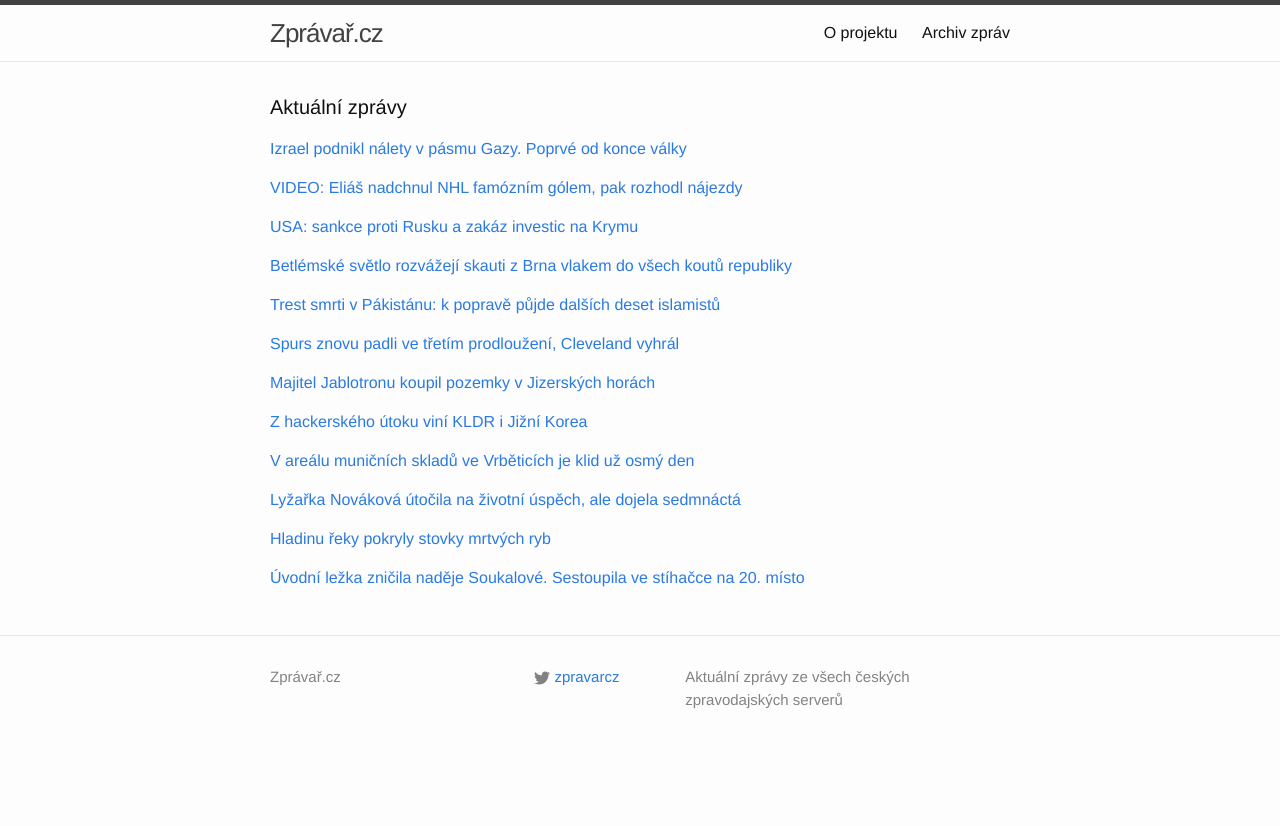
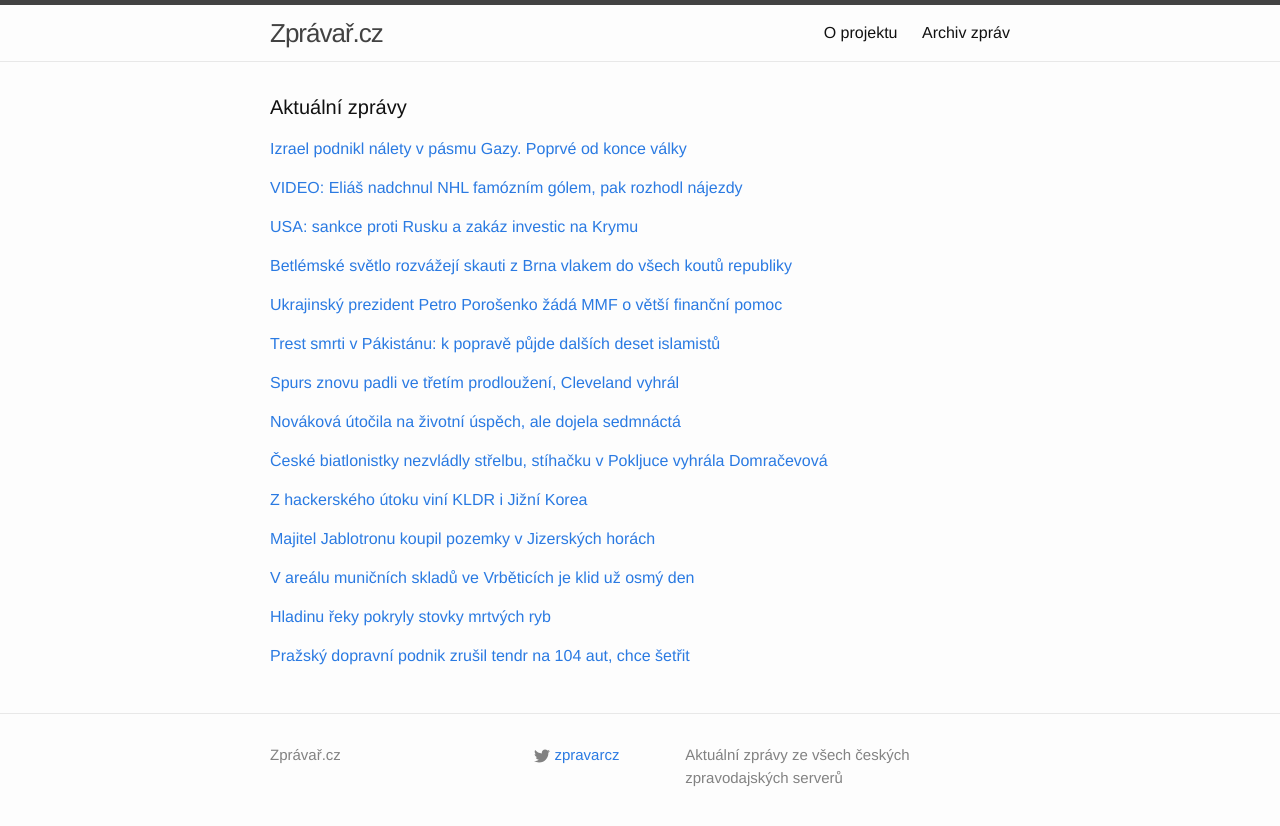
Before and after one commit to adliska/zpravar, a Jekyll site: the page built from index.html, in a window 1280 px wide. Shown: the top 826 px of the page. Built offline with Jekyll 4.4.1, drawn with Linux system fonts in a browser that asks for light colours.

Commit message:
zpravar news update

```diff
--- a/index.html
+++ b/index.html
@@ -54,64 +54,82 @@ layout: default
 <li><a href=http://www.ceskenoviny.cz/zpravy/zpravy/skauti-z-brna-zacali-rozvazet-betlemske-svetlo-do-celeho-ceska/1161134>Skauti z Brna začali rozvážet Betlémské světlo do celého Česka - www.ceskenoviny.cz</a></li>
 <li><a href=http://www.denik.cz/z_domova/skauti-z-brna-zacali-rozvazet-betlemske-svetlo-do-celeho-ceska-20141220.html>Skauti z Brna začali rozvážet Betlémské světlo do celého Česka - www.denik.cz</a></li>
 </ul>
-</div><p><a href="javascript:;" onclick="toggle_visibility('zpravy4')">Trest smrti v Pákistánu: k popravě půjde dalších deset islamistů</a></p>
+</div><p><a href="javascript:;" onclick="toggle_visibility('zpravy4')">Ukrajinský prezident Petro Porošenko žádá MMF o větší finanční pomoc</a></p>
 <div id="zpravy4" style="display:none">
+<ul>
+<li><a href=http://www.novinky.cz/ekonomika/356941-ukrajinsky-prezident-petro-porosenko-zada-mmf-o-vetsi-financni-pomoc.html>Ukrajinský prezident Petro Porošenko žádá MMF o větší finanční pomoc - www.novinky.cz</a></li>
+<li><a href=http://byznys.ihned.cz/c1-63284560-ukrajina-pozadala-mezinarodni-menovy-fond-o-dalsi-penize-hrozi-ji-bankrot>Ukrajina požádala Mezinárodní měnový fond o další peníze, hrozí jí bankrot - byznys.ihned.cz</a></li>
+<li><a href=http://www.ceskatelevize.cz/ct24/ekonomika/296066-porosenko-zada-o-zvyseni-financni-pomoci-proti-statnimu-bankrotu/>Porošenko žádá o zvýšení finanční pomoci proti státnímu bankrotu - www.ceskatelevize.cz</a></li>
+<li><a href=http://www.tyden.cz/rubriky/zahranici/rusko-a-okoli/porosenko-zada-menovy-fond-o-dalsi-financni-pomoc_327956.html>Porošenko žádá měnový fond o další finanční pomoc - www.tyden.cz</a></li>
+<li><a href=http://www.financninoviny.cz/zpravodajstvi/zpravy/ukrajinsky-prezident-zada-od-mmf-zvyseni-financni-pomoci/1161170>Ukrajinský prezident žádá od MMF zvýšení finanční pomoci - www.financninoviny.cz</a></li>
+</ul>
+</div><p><a href="javascript:;" onclick="toggle_visibility('zpravy5')">Trest smrti v Pákistánu: k popravě půjde dalších deset islamistů</a></p>
+<div id="zpravy5" style="display:none">
 <ul>
 <li><a href=http://www.ceskatelevize.cz/ct24/svet/296063-trest-smrti-v-pakistanu-k-poprave-pujde-dalsich-deset-islamistu/>Trest smrti v Pákistánu: k popravě půjde dalších deset islamistů - www.ceskatelevize.cz</a></li>
 <li><a href=http://zpravy.e15.cz/zahranicni/udalosti/odveta-za-utok-pakistan-chysta-serii-poprav-1147706>Odveta za útok: Pákistán chystá sérii poprav - zpravy.e15.cz</a></li>
 <li><a href=http://echo24.cz/a/iMTEk>Odveta za masakr ve škole. Pákistán popraví dalších deset islamistů - echo24.cz</a></li>
 <li><a href=http://zpravy.aktualne.cz/zahranici/pakistan-chce-popravit-dalsich-deset-islamistu/r~64bb3cc2882711e4b6d20025900fea04/>Pákistán chce popravit dalších deset islamistů - zpravy.aktualne.cz</a></li>
 </ul>
-</div><p><a href="javascript:;" onclick="toggle_visibility('zpravy5')">Spurs znovu padli ve třetím prodloužení, Cleveland vyhrál</a></p>
-<div id="zpravy5" style="display:none">
+</div><p><a href="javascript:;" onclick="toggle_visibility('zpravy6')">Spurs znovu padli ve třetím prodloužení, Cleveland vyhrál</a></p>
+<div id="zpravy6" style="display:none">
 <ul>
 <li><a href=http://sport.aktualne.cz/spurs-znovu-padli-ve-tretim-prodlouzeni-cleveland-vyhral/r~16a2154a882411e486b9002590604f2e/>Spurs znovu padli ve třetím prodloužení, Cleveland vyhrál - sport.aktualne.cz</a></li>
 <li><a href=http://sport.idnes.cz/vysledky-nba-c9b-/basket.aspx?c=A141220_093928_sport-basket_ald>San Antoniu to v prodloužení nejde. Tentokrát prohrálo s Portlandem - sport.idnes.cz</a></li>
 <li><a href=http://www.denik.cz/ostatni_sport/smolari-duncan-a-spol-menili-kroniky-nba-jejich-san-antonio-opet-padlo-20141220.html>Smolaři. Duncan a spol. měnili kroniky NBA, jejich San Antonio opět padlo - www.denik.cz</a></li>
 <li><a href=http://www.sportovninoviny.cz/zpravy/obhajci-titulu-ze-san-antonia-znovu-padli-ve-tretim-prodlouzeni/1161145>Obhájci titulu ze San Antonia znovu padli ve třetím prodloužení - www.sportovninoviny.cz</a></li>
 </ul>
-</div><p><a href="javascript:;" onclick="toggle_visibility('zpravy6')">Majitel Jablotronu koupil pozemky v Jizerských horách</a></p>
-<div id="zpravy6" style="display:none">
+</div><p><a href="javascript:;" onclick="toggle_visibility('zpravy7')">Nováková útočila na životní úspěch, ale dojela sedmnáctá</a></p>
+<div id="zpravy7" style="display:none">
+<ul>
+<li><a href=http://sport.aktualne.cz/novakova-utocila-na-zivotni-uspech-ale-dojela-sedmnacta/r~b2555f38883811e4ba57002590604f2e/>Nováková útočila na životní úspěch, ale dojela sedmnáctá - sport.aktualne.cz</a></li>
+<li><a href=http://www.denik.cz/zimni_sporty/lyzarka-novakova-utocila-na-zivotni-uspech-ale-dojela-sedmnacta-20141220.html>Lyžařka Nováková útočila na životní úspěch, ale dojela sedmnáctá - www.denik.cz</a></li>
+<li><a href=http://sport.idnes.cz/beh-na-lyzich-sp-v-davosu-novakova-bjorgenova-fag-/lyzovani.aspx?c=A141220_114611_lyzovani_ald>Skvělý start nestačil, Nováková doběhla v Davosu sedmnáctá - sport.idnes.cz</a></li>
+<li><a href=http://www.sportovninoviny.cz/zpravy/lyzarka-novakova-utocila-na-zivotni-uspech-ale-dojela-sedmnacta/1161167>Lyžařka Nováková útočila na životní úspěch, ale dojela sedmnáctá - www.sportovninoviny.cz</a></li>
+</ul>
+</div><p><a href="javascript:;" onclick="toggle_visibility('zpravy8')">České biatlonistky nezvládly střelbu, stíhačku v Pokljuce vyhrála Domračevová</a></p>
+<div id="zpravy8" style="display:none">
+<ul>
+<li><a href=http://www.rozhlas.cz/_zprava/ceske-biatlonistky-nezvladly-strelbu-stihacku-v-pokljuce-vyhrala-domracevova--1435166>České biatlonistky nezvládly střelbu, stíhačku v Pokljuce vyhrála Domračevová - www.rozhlas.cz</a></li>
+<li><a href=http://sport.idnes.cz/sp-pokljuka-stihaci-zavod-091-/biatlon.aspx?c=A141220_115151_biatlon_tm2>Úvodní ležka zničila naděje Soukalové. Sestoupila ve stíhačce na 20. místo - sport.idnes.cz</a></li>
+<li><a href=http://www.sportovninoviny.cz/zpravy/biatlonistka-soukalova-dojela-ve-stihacce-sp-dvacata/1161173>Biatlonistka Soukalová dojela ve stíhačce SP dvacátá - www.sportovninoviny.cz</a></li>
+<li><a href=http://sport.aktualne.cz/svetovy-pohar-v-biatlonu-stihacka-v-pokljuce-soukalova/r~e1d9fe12883311e498be002590604f2e/>Soukalová pokazila už první střelbu a dojela dvacátá - sport.aktualne.cz</a></li>
+</ul>
+</div><p><a href="javascript:;" onclick="toggle_visibility('zpravy9')">Z hackerského útoku viní KLDR i Jižní Korea</a></p>
+<div id="zpravy9" style="display:none">
+<ul>
+<li><a href=http://zpravy.aktualne.cz/zahranici/z-hackerskeho-utoku-vini-kldr-i-jizni-korea/r~0079534e883511e486b9002590604f2e/>Z hackerského útoku viní KLDR i Jižní Korea - zpravy.aktualne.cz</a></li>
+<li><a href=http://zpravy.e15.cz/domaci/udalosti/hackerske-utoky-na-sony-kldr-obvinuje-i-jizni-korea-1147708>Hackerské útoky na Sony: KLDR obviňuje i Jižní Korea - zpravy.e15.cz</a></li>
+<li><a href=http://zahranicni.ihned.cz/asie-a-pacifik-cina/c1-63284360-jizni-korea-tvrdi-ze-kldr-ma-armadu-hackeru-kteri-stoji-za-utokem-na-sony>Jižní Korea tvrdí, že KLDR má armádu hackerů, kteří stojí za útokem na Sony - zahranicni.ihned.cz</a></li>
+<li><a href=http://www.ceskenoviny.cz/zpravy/zpravy/k-obvineni-kldr-z-hackerskeho-utoku-se-pripojila-i-jizni-korea/1161160>K obvinění KLDR z hackerského útoku se připojila i Jižní Korea - www.ceskenoviny.cz</a></li>
+</ul>
+</div><p><a href="javascript:;" onclick="toggle_visibility('zpravy10')">Majitel Jablotronu koupil pozemky v Jizerských horách</a></p>
+<div id="zpravy10" style="display:none">
 <ul>
 <li><a href=http://www.denik.cz/ekonomika/majitel-jablotronu-koupil-pozemky-v-jizerskych-horach-20141220.html>Majitel Jablotronu koupil pozemky v Jizerských horách - www.denik.cz</a></li>
 <li><a href=http://zpravy.e15.cz/domaci/ekonomika/proti-developerum-majitel-jablotronu-koupil-pozemky-v-jizerskych-horach-1147702>Proti developerům: Majitel Jablotronu koupil pozemky v Jizerských horách - zpravy.e15.cz</a></li>
 <li><a href=http://zpravy.e15.cz/domaci/ekonomika/majitel-jablotronu-koupil-pozemky-v-jizerskych-horach-chce-je-chranit-pred-developery-1147702>Majitel Jablotronu koupil pozemky v Jizerských horách. Chce je chránit před developery - zpravy.e15.cz</a></li>
 <li><a href=http://www.financninoviny.cz/zpravodajstvi/zpravy/majitel-jablotronu-koupil-pozemky-v-jizerskych-horach/1161131>Majitel Jablotronu koupil pozemky v Jizerských horách - www.financninoviny.cz</a></li>
 </ul>
-</div><p><a href="javascript:;" onclick="toggle_visibility('zpravy7')">Z hackerského útoku viní KLDR i Jižní Korea</a></p>
-<div id="zpravy7" style="display:none">
-<ul>
-<li><a href=http://zpravy.aktualne.cz/zahranici/z-hackerskeho-utoku-vini-kldr-i-jizni-korea/r~0079534e883511e486b9002590604f2e/>Z hackerského útoku viní KLDR i Jižní Korea - zpravy.aktualne.cz</a></li>
-<li><a href=http://zpravy.e15.cz/domaci/udalosti/hackerske-utoky-na-sony-kldr-obvinuje-i-jizni-korea-1147708>Hackerské útoky na Sony: KLDR obviňuje i Jižní Korea - zpravy.e15.cz</a></li>
-<li><a href=http://zahranicni.ihned.cz/asie-a-pacifik-cina/c1-63284360-jizni-korea-tvrdi-ze-kldr-ma-armadu-hackeru-kteri-stoji-za-utokem-na-sony>Jižní Korea tvrdí, že KLDR má armádu hackerů, kteří stojí za útokem na Sony - zahranicni.ihned.cz</a></li>
-<li><a href=http://www.ceskenoviny.cz/zpravy/zpravy/k-obvineni-kldr-z-hackerskeho-utoku-se-pripojila-i-jizni-korea/1161160>K obvinění KLDR z hackerského útoku se připojila i Jižní Korea - www.ceskenoviny.cz</a></li>
-</ul>
-</div><p><a href="javascript:;" onclick="toggle_visibility('zpravy8')">V areálu muničních skladů ve Vrběticích je klid už osmý den</a></p>
-<div id="zpravy8" style="display:none">
+</div><p><a href="javascript:;" onclick="toggle_visibility('zpravy11')">V areálu muničních skladů ve Vrběticích je klid už osmý den</a></p>
+<div id="zpravy11" style="display:none">
 <ul>
 <li><a href=http://www.denik.cz/z_domova/v-arealu-municnich-skladu-ve-vrbeticich-je-klid-uz-osmy-den-20141220.html>V areálu muničních skladů ve Vrběticích je klid už osmý den - www.denik.cz</a></li>
 <li><a href=http://www.tyden.cz/rubriky/domaci/ve-vrbeticich-je-uz-osmy-den-klid-bezpecnostni-lhuta-se-krati_327940.html>Ve Vrběticích je už osmý den klid, bezpečnostní lhůta se krátí - www.tyden.cz</a></li>
 <li><a href=http://www.ceskenoviny.cz/zpravy/zpravy/v-arealu-municnich-skladu-ve-vrbeticich-je-klid-uz-osmy-den/1161143>V areálu muničních skladů ve Vrběticích je klid už osmý den - www.ceskenoviny.cz</a></li>
 </ul>
-</div><p><a href="javascript:;" onclick="toggle_visibility('zpravy9')">Lyžařka Nováková útočila na životní úspěch, ale dojela sedmnáctá</a></p>
-<div id="zpravy9" style="display:none">
-<ul>
-<li><a href=http://www.denik.cz/zimni_sporty/lyzarka-novakova-utocila-na-zivotni-uspech-ale-dojela-sedmnacta-20141220.html>Lyžařka Nováková útočila na životní úspěch, ale dojela sedmnáctá - www.denik.cz</a></li>
-<li><a href=http://sport.idnes.cz/beh-na-lyzich-sp-v-davosu-novakova-bjorgenova-fag-/lyzovani.aspx?c=A141220_114611_lyzovani_ald>Skvělý start nestačil, Nováková doběhla v Davosu sedmnáctá - sport.idnes.cz</a></li>
-<li><a href=http://www.sportovninoviny.cz/zpravy/lyzarka-novakova-utocila-na-zivotni-uspech-ale-dojela-sedmnacta/1161167>Lyžařka Nováková útočila na životní úspěch, ale dojela sedmnáctá - www.sportovninoviny.cz</a></li>
-</ul>
-</div><p><a href="javascript:;" onclick="toggle_visibility('zpravy10')">Hladinu řeky pokryly stovky mrtvých ryb</a></p>
-<div id="zpravy10" style="display:none">
+</div><p><a href="javascript:;" onclick="toggle_visibility('zpravy12')">Hladinu řeky pokryly stovky mrtvých ryb</a></p>
+<div id="zpravy12" style="display:none">
 <ul>
 <li><a href=http://www.novinky.cz/koktejl/356925-hladinu-reky-pokryly-stovky-mrtvych-ryb.html>Hladinu řeky pokryly stovky mrtvých ryb - www.novinky.cz</a></li>
 <li><a href=http://www.novinky.cz/koktejl/356925-stovky-mrtvych-ryb-na-hladine-rio-grande.html>Stovky mrtvých ryb na hladině Rio Grande - www.novinky.cz</a></li>
 <li><a href=http://www.novinky.cz/koktejl/356925-stovky-mrtvych-ryb-pokryly-hladinu-rio-grande.html>Stovky mrtvých ryb pokryly hladinu Rio Grande - www.novinky.cz</a></li>
 </ul>
-</div><p><a href="javascript:;" onclick="toggle_visibility('zpravy11')">Úvodní ležka zničila naděje Soukalové. Sestoupila ve stíhačce na 20. místo</a></p>
-<div id="zpravy11" style="display:none">
+</div><p><a href="javascript:;" onclick="toggle_visibility('zpravy13')">Pražský dopravní podnik zrušil tendr na 104 aut, chce šetřit</a></p>
+<div id="zpravy13" style="display:none">
 <ul>
-<li><a href=http://sport.idnes.cz/sp-pokljuka-stihaci-zavod-091-/biatlon.aspx?c=A141220_115151_biatlon_tm2>Úvodní ležka zničila naděje Soukalové. Sestoupila ve stíhačce na 20. místo - sport.idnes.cz</a></li>
-<li><a href=http://www.sportovninoviny.cz/zpravy/biatlonistka-soukalova-dojela-ve-stihacce-sp-dvacata/1161173>Biatlonistka Soukalová dojela ve stíhačce SP dvacátá - www.sportovninoviny.cz</a></li>
-<li><a href=http://sport.aktualne.cz/svetovy-pohar-v-biatlonu-stihacka-v-pokljuce-soukalova/r~e1d9fe12883311e498be002590604f2e/>Soukalová pokazila už první střelbu a dojela dvacátá - sport.aktualne.cz</a></li>
+<li><a href=http://zpravy.aktualne.cz/regiony/praha/prazsky-dopravni-podnik-zrusil-tendr-na-104-aut-chce-setrit/r~1ba9f290883a11e4b98c002590604f2e/>Pražský dopravní podnik zrušil tendr na 104 aut, chce šetřit - zpravy.aktualne.cz</a></li>
+<li><a href=http://domaci.ihned.cz/c1-63284380-dopravni-podnik-zjistil-ze-nepotrebuje-104-novych-aut-zakazku-za-43-milionu-rusi>Dopravní podnik zjistil, že nepotřebuje 104 nových aut. Zakázku za 43 milionů ruší - domaci.ihned.cz</a></li>
+<li><a href=http://domaci.ihned.cz/c1-63284380-dopravni-podnik-nepotrebuje-104-novych-aut-zakazku-za-43-milionu-zrusil>Dopravní podnik nepotřebuje 104 nových aut. Zakázku za 43 milionů zrušil - domaci.ihned.cz</a></li>
 </ul>
 </div></div>
```
